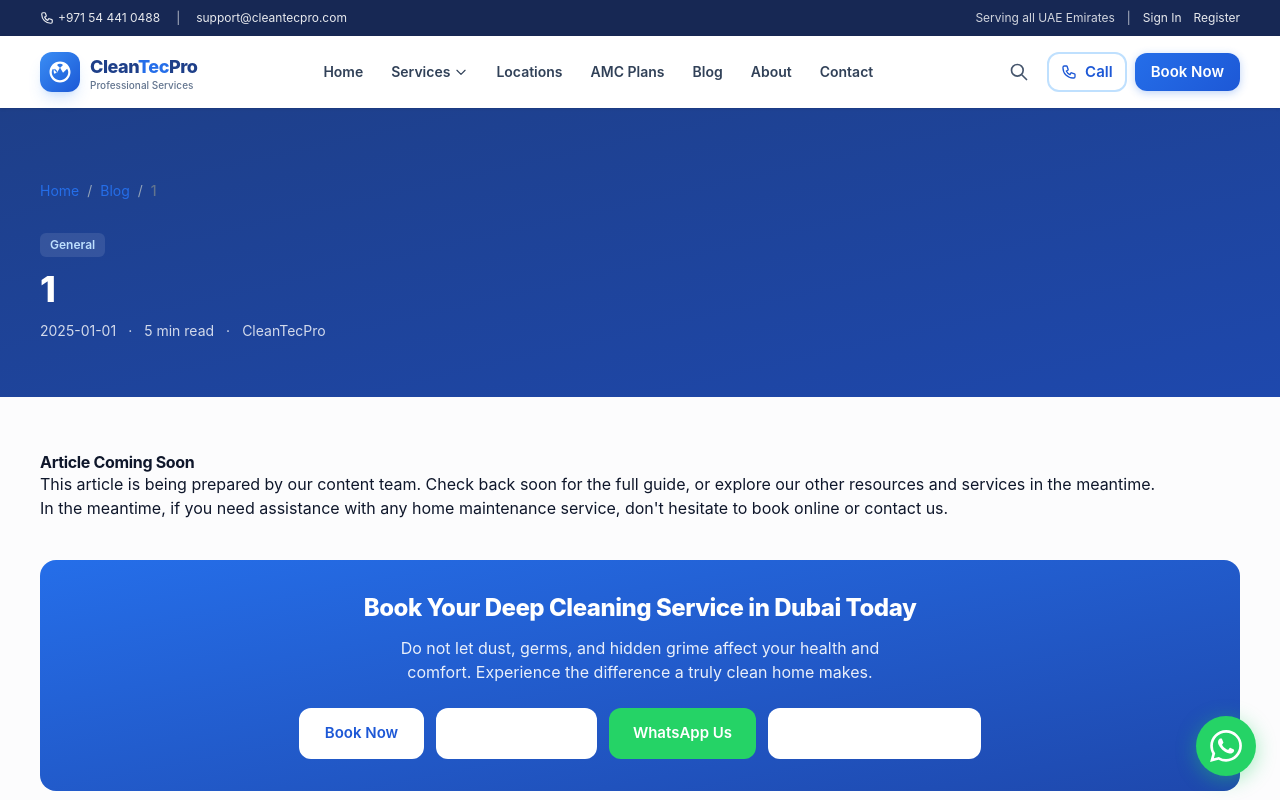
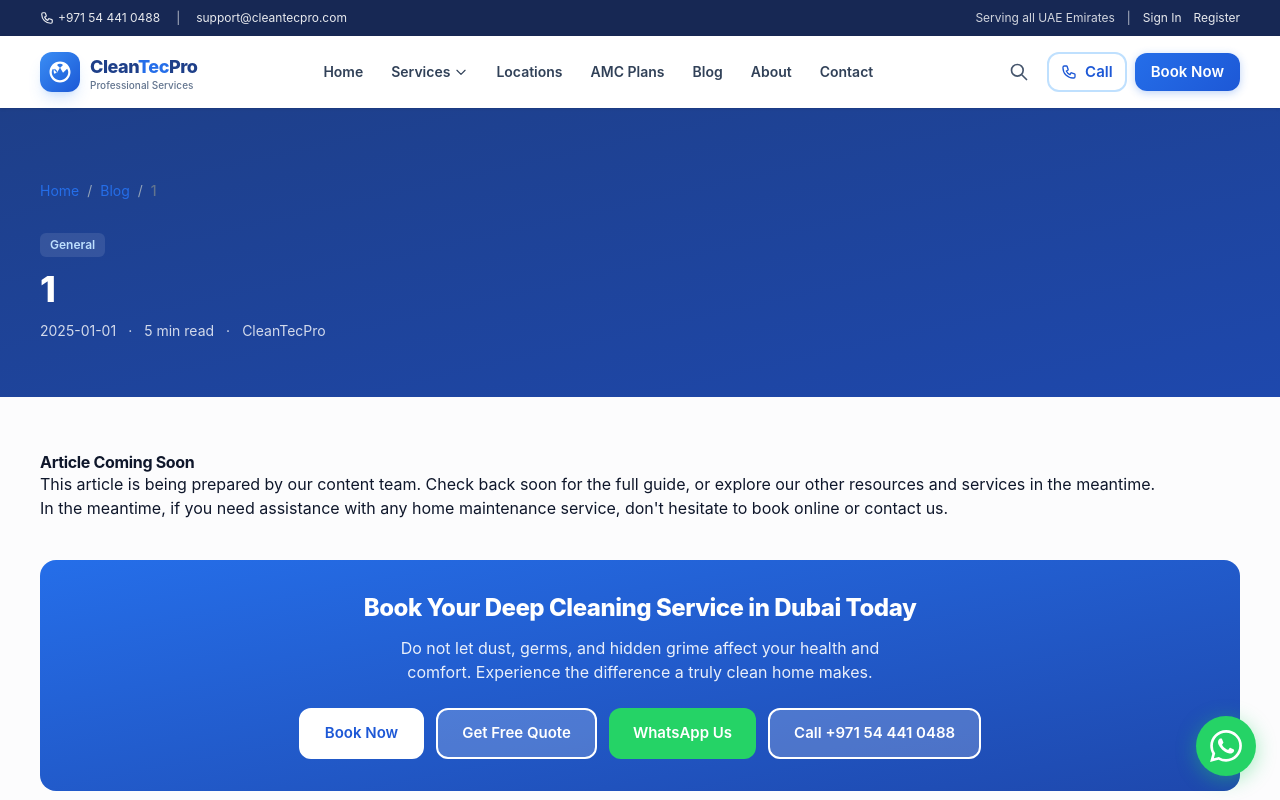
Before and after one commit to cleantecpro91/cleantecpro, a Next.js app: page /blog/1 in a window 1280 px wide. Shown: the top 800 px of the page. Built offline with nearby package versions, Linux system fonts and the light colour scheme; a web font is replaced by a local one.

Commit message:
fix invisible button text on blue background

```diff
--- a/src/app/blog/[slug]/page.tsx
+++ b/src/app/blog/[slug]/page.tsx
@@ -351,13 +351,13 @@ export default async function BlogPostPage({ params }: { params: Promise<{ slug:
               <Link href="/booking" className="btn-outline !bg-white !text-brand-700 !border-white hover:!bg-brand-50">
                 Book Now
               </Link>
-              <Link href="/quote" className="btn-outline !border-white/40 !text-white hover:!bg-white/10">
+              <Link href="/quote" className="btn-outline !bg-white/20 !border-2 !border-white !text-white hover:!bg-white/30 font-bold">
                 Get Free Quote
               </Link>
               <a href={`https://wa.me/${BRAND.whatsapp}?text=${encodeURIComponent("Hi, I'd like to book a deep cleaning service.")}`} className="btn-whatsapp" target="_blank" rel="noopener noreferrer">
                 WhatsApp Us
               </a>
-              <a href={`tel:${BRAND.phone}`} className="btn-outline !border-white/40 !text-white hover:!bg-white/10">
+              <a href={`tel:${BRAND.phone}`} className="btn-outline !bg-white/20 !border-2 !border-white !text-white hover:!bg-white/30 font-bold">
                 Call {BRAND.phoneFormatted}
               </a>
             </div>
--- a/src/app/page.tsx
+++ b/src/app/page.tsx
@@ -342,7 +342,7 @@ export default function HomePage() {
               <Link href="/amc" className="btn-outline !bg-white !text-brand-700 !border-white hover:!bg-brand-50">
                 View AMC Plans
               </Link>
-              <Link href="/quote" className="btn-outline !border-white/40 !text-white hover:!bg-white/10">
+              <Link href="/quote" className="btn-outline !bg-white/20 !border-2 !border-white !text-white hover:!bg-white/30 font-bold">
                 Get Custom Quote
               </Link>
             </div>
```
Also changed, not shown: 1 other file (tests, documents, lock files or other folders).
